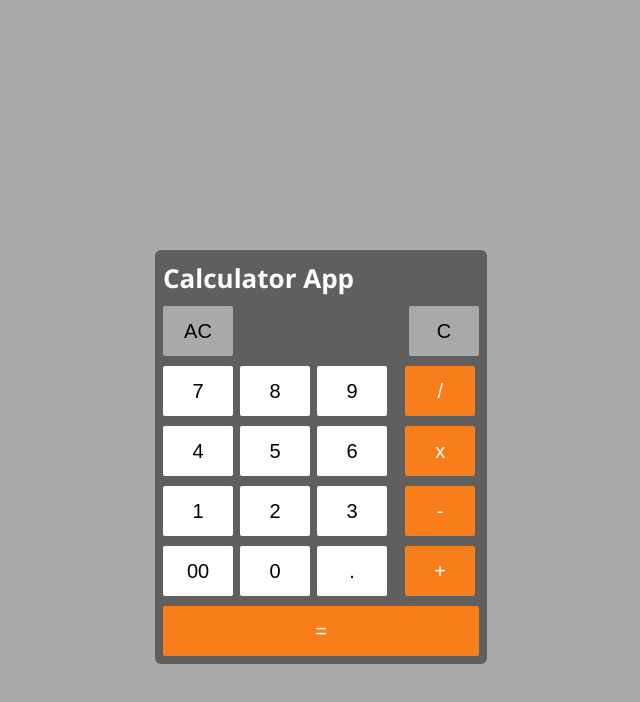
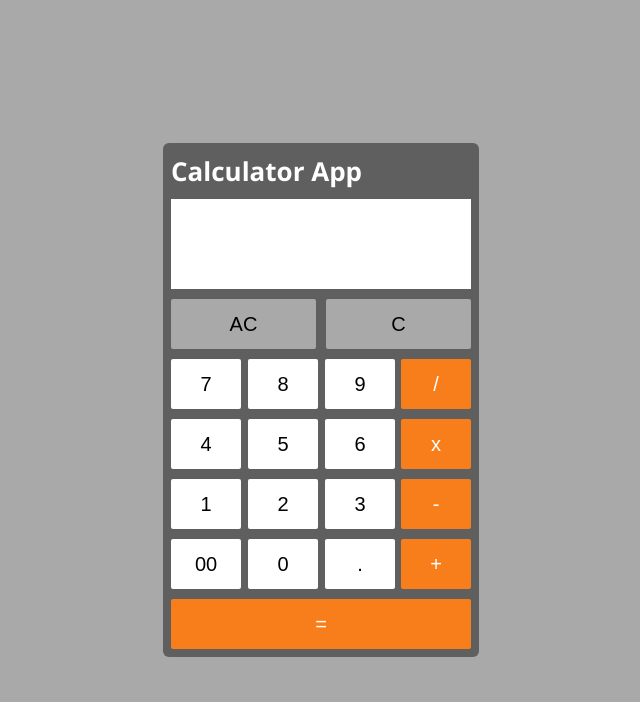
Before and after one commit to ophlop/calclator-app, a plain HTML site: page index.html in a window 1280 px wide. Shown: the whole page, without its empty margins (319-959 px from the left). Drawn offline with Linux system fonts and the light colour scheme.

Commit message:
-- rewrote style in project

```diff
--- a/src/style/main.css
+++ b/src/style/main.css
@@ -13,10 +13,12 @@ h3 {
 }
 
 .container {
-    position: relative;
-    width: 25%;
+    position: absolute;
+    width: 300px;
     height: fit-content;
-    margin: 250px auto;
+    top: 50%;
+    left: 50%;
+    transform: translate(-50%, -50%);
     padding-top: 10px;
     padding: 10px 8px 8px;
     background-color: rgb(95, 95, 95);
@@ -30,15 +32,28 @@ h3 {
     display: block;
 }
 
-.calcInput {
-    width: 100%;
+.calcOutput {
     height: 70px;
     margin-bottom: 10px;
-    padding: 0;
-    text-align: right;
-    font-size: 28px;
-    border: 0;
-    border-radius: 2px;
+    grid-column: 1 / -1;
+    background-color: #fff;
+    display: flex;
+    align-items: flex-end;
+    justify-content: space-around;
+    flex-direction: column;
+    padding: 10px;
+    word-wrap: break-word;
+    word-break: break-all;
+}
+
+.calcOutput .previous-operand {
+    color: rgba(0, 0, 0, .60);
+    font-size: 1.5rem;
+}
+
+.calcOutput .current-operand {
+    color: #000;
+    font-size: 2.5rem;
 }
 
 .calcInput:disabled {
@@ -57,7 +72,7 @@ button {
 }
 
 button:hover {
-    background: rgb(163, 163, 163);
+    background: rgb(138, 138, 138);
 }
 
 .numbers {
@@ -70,11 +85,10 @@ button:hover {
     margin-bottom: 10px;
     display: inline-flex;
     justify-content: space-between;
-    /* gap: 10px; */
 }
 
 .top-buttons > button {
-    width: 70px;
+    width: 145px;
     height: 50px;
 }
 
```
